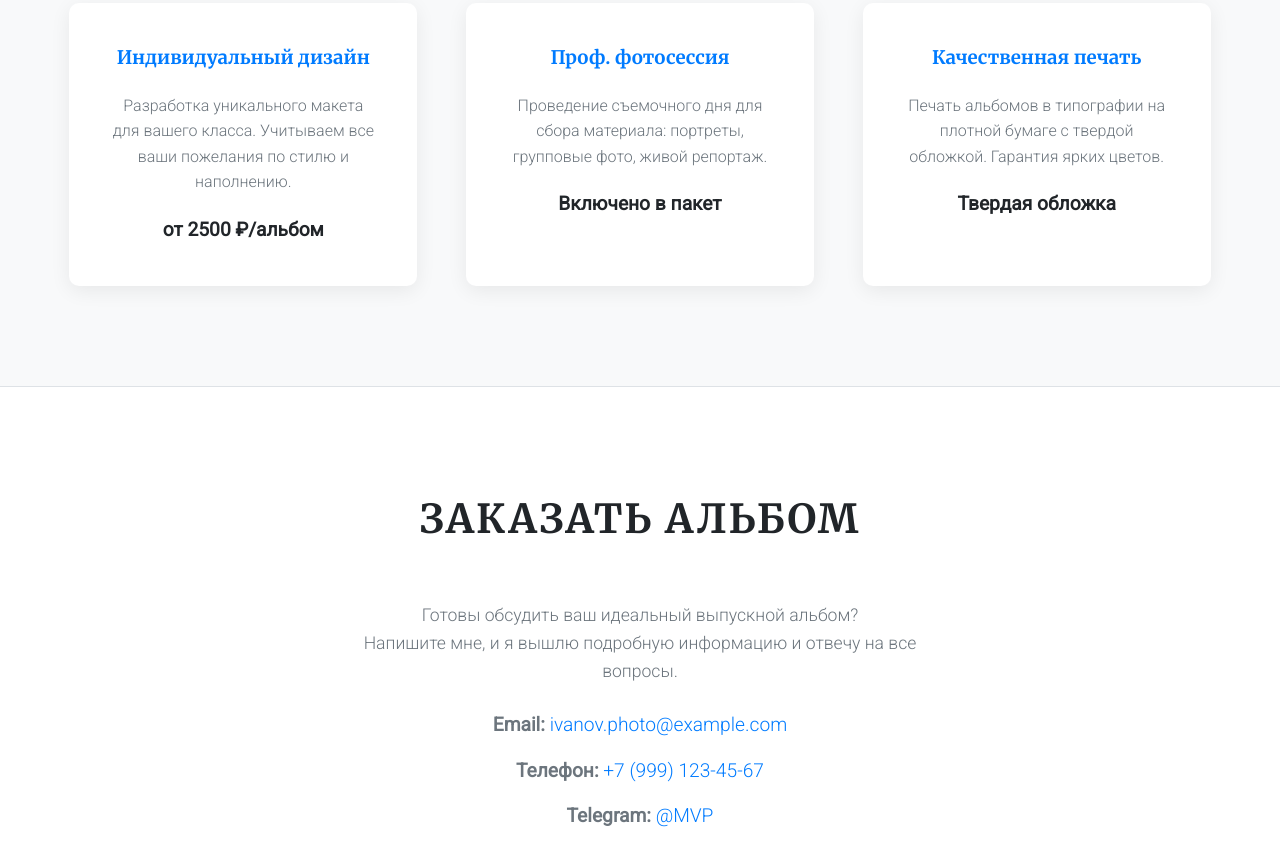
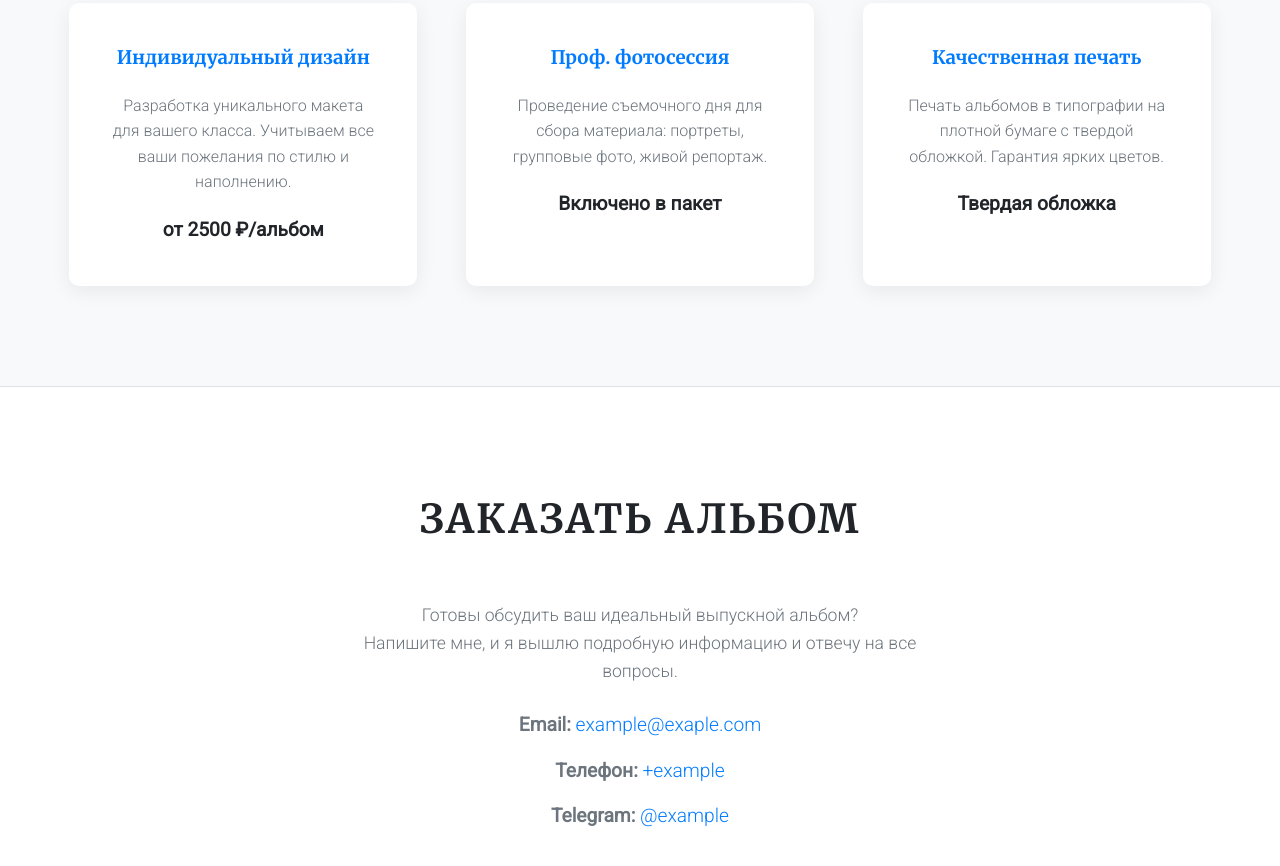
Before and after one commit to ponas21/WEB_PhotoAlbum_Git, a plain HTML site: page index.html in a window 1280 px wide. Shown: the part 3107-3973 px from the top of the page. Drawn offline with Linux system fonts and the light colour scheme.

Commit message:
Update index.html

```diff
--- a/index.html
+++ b/index.html
@@ -72,7 +72,7 @@
         <!-- Секция "Портфолио" -->
         <section id="portfolio" class="animated-section">
             <div class="container">
-                <h2>Мои работы</h2>
+                <h2>Мои альбомы</h2>
                 <div class="gallery">
                     <!-- Замените src на путь к вашему маленькому превью, а data-src на путь к большой фотографии -->
                     <div class="gallery-item">
@@ -134,13 +134,13 @@
                 <div class="contact-info">
                     <p>Готовы обсудить ваш идеальный выпускной альбом? <br>Напишите мне, и я вышлю подробную информацию и отвечу на все вопросы.</p>
                     <p class="contact-detail">
-                        <strong>Email:</strong> <a href="mailto:ivanov.photo@example.com">ivanov.photo@example.com</a>
+                        <strong>Email:</strong> <a href="">example@exaple.com</a>
                     </p>
                     <p class="contact-detail">
-                        <strong>Телефон:</strong> <a href="tel:+79991234567">+7 (999) 123-45-67</a>
+                        <strong>Телефон:</strong> <a href="">+example</a>
                     </p>
                     <p class="contact-detail">
-                        <strong>Telegram:</strong> <a href="https://web.telegram.org/k/#@MVPetrova">@MVP</a>
+                        <strong>Telegram:</strong> <a href="">@example</a>
                     </p>
                 </div>
             </div>
```
